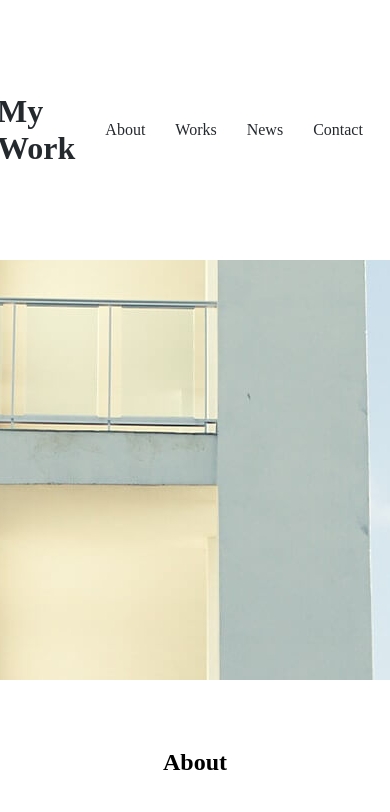
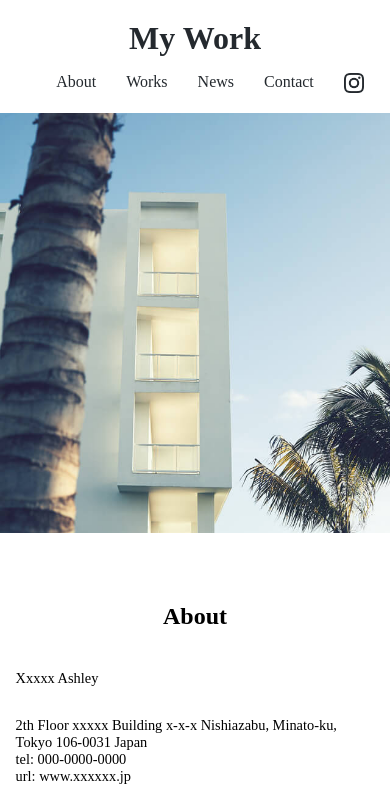
Before and after one commit to kamegoro/cloud-friendly-site, a website: page static/index.html in a window 390 px wide. Shown: the top 812 px of the page. Drawn offline with Linux system fonts and the light colour scheme.

Commit message:
add: media screen header and about

```diff
--- a/static/css/style.css
+++ b/static/css/style.css
@@ -1,3 +1,6 @@
+/* stylelint-disable prettier/prettier */
+
+/* common */
 * {
   box-sizing: border-box;
 }
@@ -18,50 +21,6 @@ a {
   text-decoration: none;
 }
 
-/* header */
-header {
-  display: flex;
-  align-items: center;
-  justify-content: center;
-  width: 100%;
-  height: 260px;
-}
-
-header > div {
-  display: flex;
-  align-items: center;
-  justify-content: space-between;
-  width: 960px;
-  padding: 0 4%;
-}
-
-header > div > ul {
-  display: flex;
-}
-
-header > div > ul > li {
-  margin-left: 30px;
-  list-style: none;
-}
-
-.insta-icon {
-  width: 20px;
-  max-width: 100%;
-}
-
-header > div > ul > li > a:hover {
-  opacity: 0.6;
-}
-
-/* main */
-.firstview {
-  width: 100%;
-  max-width: 1920px;
-  height: 420px;
-  object-fit: cover;
-}
-
-/* common */
 .section {
   display: flex;
   justify-content: center;
@@ -76,6 +35,70 @@ header > div > ul > li > a:hover {
 .section-title {
   margin-bottom: 65px;
   text-align: center;
+}
+
+/* header */
+header {
+  display: flex;
+  align-items: center;
+  justify-content: center;
+  width: 100%;
+  height: 260px;
+}
+
+.header__container {
+  display: flex;
+  align-items: center;
+  justify-content: space-between;
+  width: 960px;
+  padding: 0 4%;
+}
+
+.header__items {
+  display: flex;
+}
+
+.header__items--list {
+  margin-left: 30px;
+  list-style: none;
+}
+
+.insta-icon {
+  width: 20px;
+  max-width: 100%;
+}
+
+.header__items--list a:hover {
+  opacity: 0.6;
+}
+
+/* main-common */
+.section {
+  display: flex;
+  justify-content: center;
+  padding: 0 4%;
+  margin-top: 65px;
+}
+
+.container {
+  width: 960px;
+}
+
+.section-title {
+  margin-bottom: 65px;
+  text-align: center;
+}
+
+/* main */
+.firstview__pc {
+  width: 100%;
+  max-width: 1920px;
+  height: 420px;
+  object-fit: cover;
+}
+
+.firstview__sp {
+  display: none;
 }
 
 /* About */
@@ -196,3 +219,50 @@ footer {
   text-align: center;
   background-color: #24292e;
 }
+
+/* media screen */
+@media (max-width: 767px) {
+  /* sp common */
+  p {
+    font-size: 0.9rem;
+  }
+
+  .section {
+    margin-top: 70px;
+  }
+
+  .section-title {
+    margin-bottom: 40px;
+    text-align: center;
+  }
+
+  /* sp header */
+  header {
+    height: auto;
+  }
+
+  .header__container {
+    flex-direction: column;
+    max-width: 100%;
+    height: auto;
+  }
+
+  .header__container--title {
+    margin-top: 20px;
+    }
+  }
+
+  /* sp main */
+  .firstview__pc {
+    display: none;
+  }
+
+  .firstview__sp {
+    display: block;
+    width: 100%;
+    height: 420px;
+    object-fit: cover;
+  }
+
+  /* sp footer */
+}
--- a/static/index.html
+++ b/static/index.html
@@ -2,6 +2,10 @@
 <html>
   <head>
     <meta charset="UTF-8" />
+    <meta
+      name="viewport"
+      content="width=device-width, initial-scale=1.0"
+    />
     <title>My Work</title>
     <link
       rel="stylesheet"
@@ -10,24 +14,24 @@
   </head>
   <body>
     <header>
-      <div>
-        <h1>
+      <div class="header__container">
+        <h1 class="header__container--title">
           <a href="/"> My Work </a>
         </h1>
-        <ul>
-          <li>
+        <ul class="header__items">
+          <li class="header__items--list">
             <a href="#about"> About </a>
           </li>
-          <li>
+          <li class="header__items--list">
             <a href="#works">Works</a>
           </li>
-          <li>
+          <li class="header__items--list">
             <a href="#news">News</a>
           </li>
-          <li>
+          <li class="header__items--list">
             <a href="#contact">Contact</a>
           </li>
-          <li>
+          <li class="header__items--list">
             <a href="https://www.instagram.com/">
               <img
                 class="insta-icon"
@@ -43,8 +47,12 @@
       <!-- firstview -->
       <section>
         <img
-          class="firstview"
-          src="images/firstview.jpg"
+          class="firstview__pc"
+          src="images/firstview__pc.jpg"
+        />
+        <img
+          class="firstview__sp"
+          src="images/firstview__sp.jpg"
         />
       </section>
 
```
Also changed, not shown: static/images/firstview__pc.jpg (renamed from static/images/firstview.jpg), static/images/firstview__sp.jpg (added).
